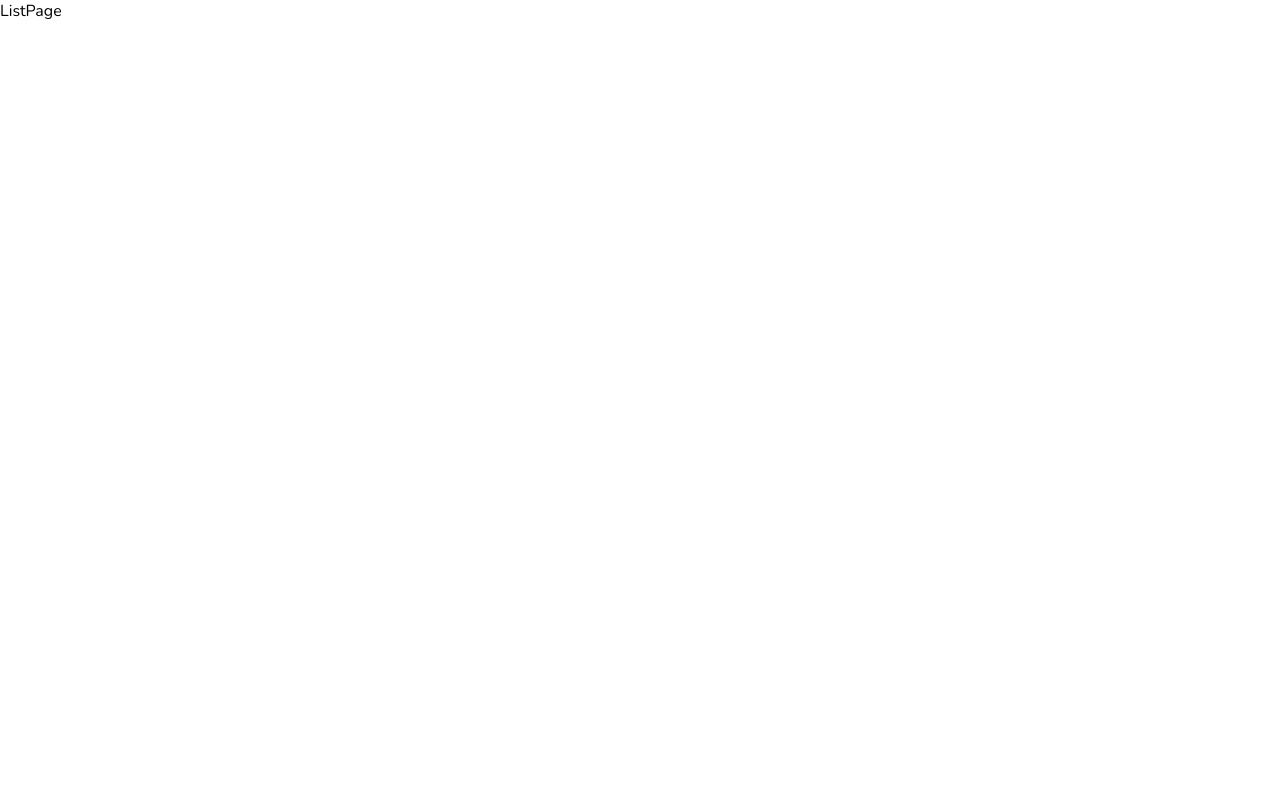
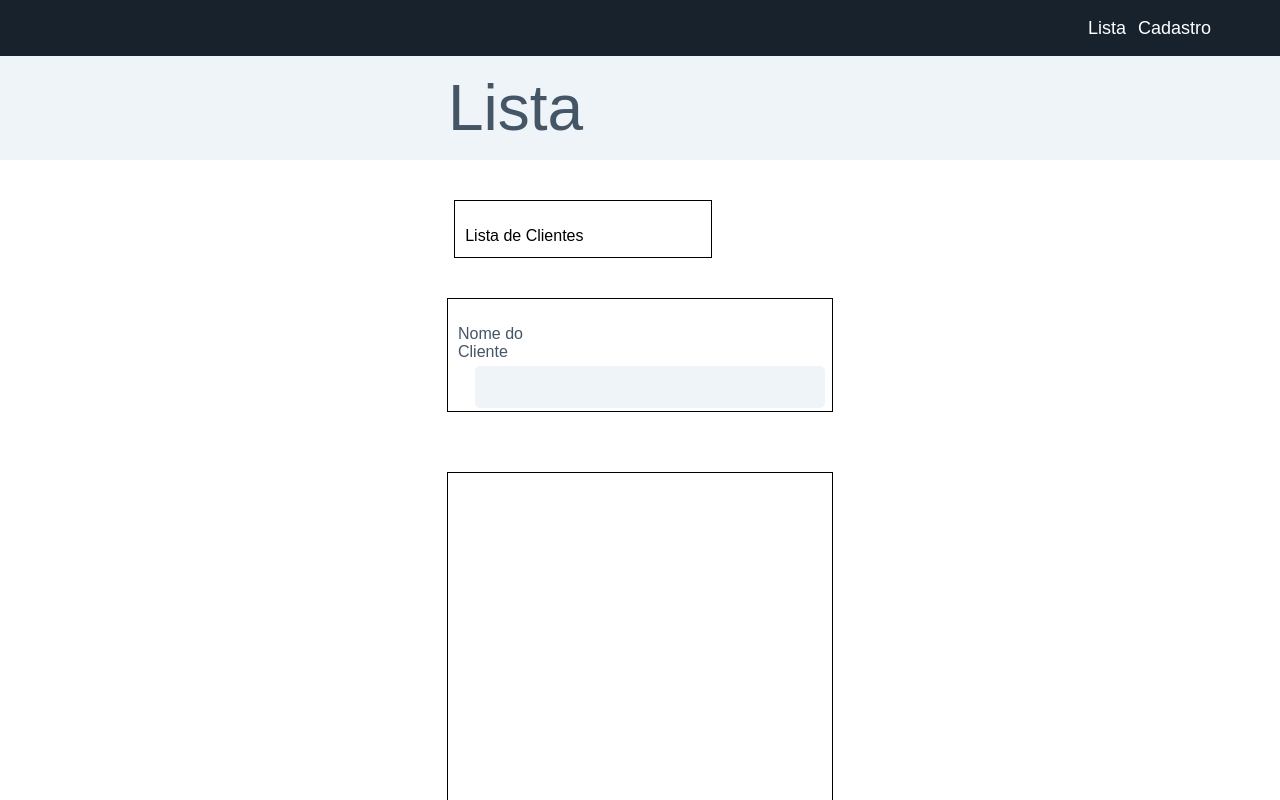
Before and after one commit to igomest/formulary, a React (Create React App) app in the folder resposta-teste/: page /lista in a window 1280 px wide. Shown: the top 800 px of the page. Built offline with nearby package versions, Linux system fonts and the light colour scheme.

Commit message:
I implemented the temporary style of the list page

```diff
--- a/resposta-teste/src/pages/ListPage/ListPage.js
+++ b/resposta-teste/src/pages/ListPage/ListPage.js
@@ -1,9 +1,46 @@
+import { ButtonContainer, Header, Container, TitleContainer, Title, Footer } from "../SignUpPage/styledSignUpPage"
+import { ClientName, ListContainer, TableContainer } from "./styledListPage"
 
 
 
 const ListPage = () => {
     return (
-        <div>ListPage</div>
+        <div>
+            <Header>
+                <ButtonContainer>
+                    <button>Lista</button>
+
+                    <button>Cadastro</button>
+                </ButtonContainer>
+            </Header>
+
+            <Container>
+                <TitleContainer>
+                    <Title>
+                        <p>Lista</p>
+                    </Title>
+                </TitleContainer>
+
+                <ListContainer>
+                    <p>Lista de Clientes</p>
+                </ListContainer>
+
+                <ClientName>
+                    <p>Nome do Cliente</p>
+
+                    <input />
+                </ClientName>
+
+                <TableContainer>
+
+                </TableContainer>
+            </Container>
+
+            <Footer>
+                <p>Ivan Gomes - 2021</p>
+            </Footer>
+
+        </div>
     )
 }
 
--- a/resposta-teste/src/pages/ListPage/styledListPage.js
+++ b/resposta-teste/src/pages/ListPage/styledListPage.js
@@ -0,0 +1,48 @@
+import styled from "styled-components"
+
+
+export const ListContainer = styled.section`
+   display: flex;
+   border: 1px solid black;
+   width: 20vw;
+   height: 7vh;
+   margin: 40px;
+   margin-right: 12%;
+
+
+   p {
+       padding: 10px;
+   }
+`
+
+export const ClientName = styled.section`
+  display: flex;
+  width: 30vw;
+  height: 14vh;
+  border: 1px solid black;
+  flex-direction: column;
+  align-items: center;
+
+  p {
+      padding: 10px;
+      margin-right: 64%;
+      margin-bottom: -5px;
+      color: #445566;
+  }
+
+  input {
+    background-color:  #EFF4F9;
+    width: 90%;
+    height: 5vh;
+    border-radius: 5px;
+    border: none;
+    margin-left: 20px;
+  }
+`
+export const TableContainer = styled.section`
+   display: flex;
+   border: 1px solid black;
+   width: 30vw;
+   height: 70vh;
+   margin: 60px;
+`
--- a/resposta-teste/src/pages/SignUpPage/styledSignUpPage.js
+++ b/resposta-teste/src/pages/SignUpPage/styledSignUpPage.js
@@ -15,16 +15,20 @@ export const Container = styled.body`
 `
 export const ButtonContainer = styled.div`
   display: flex;
-  border: 1px solid tomato;
   width: 10vw;
-  height: 5vh;
-  justify-content: space-between;
+  height: 6vh;
+  justify-content: space-evenly;
   align-items: center;
   margin-right: 70px;
 
   button {
-      width: 40%;
-      height: 50%;
+      width: 80px;
+      height: 34px;
+      border: none;
+      color: white;
+      background-color: #17222D;
+      cursor: pointer;
+      font-size: 18px;
   }
 `
 export const TitleContainer = styled.section`
```
